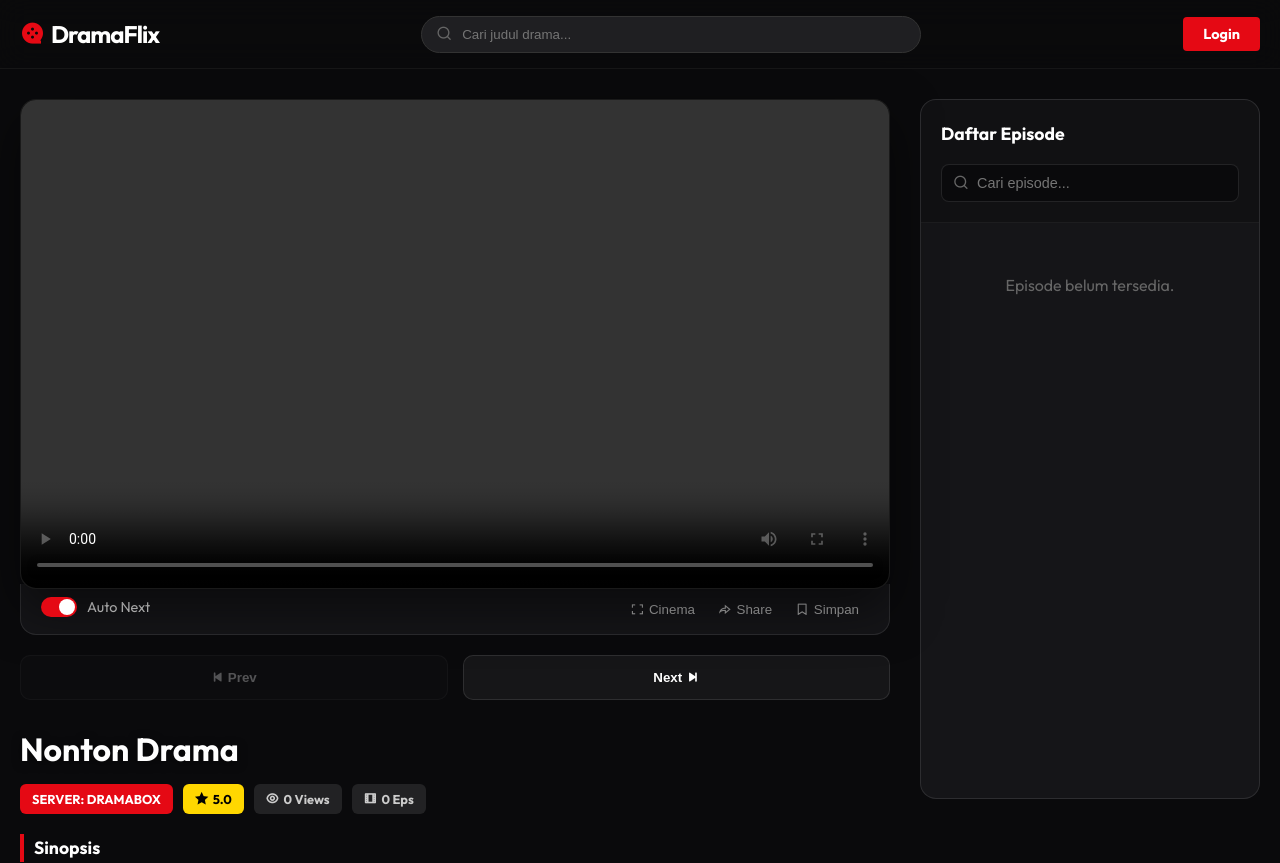
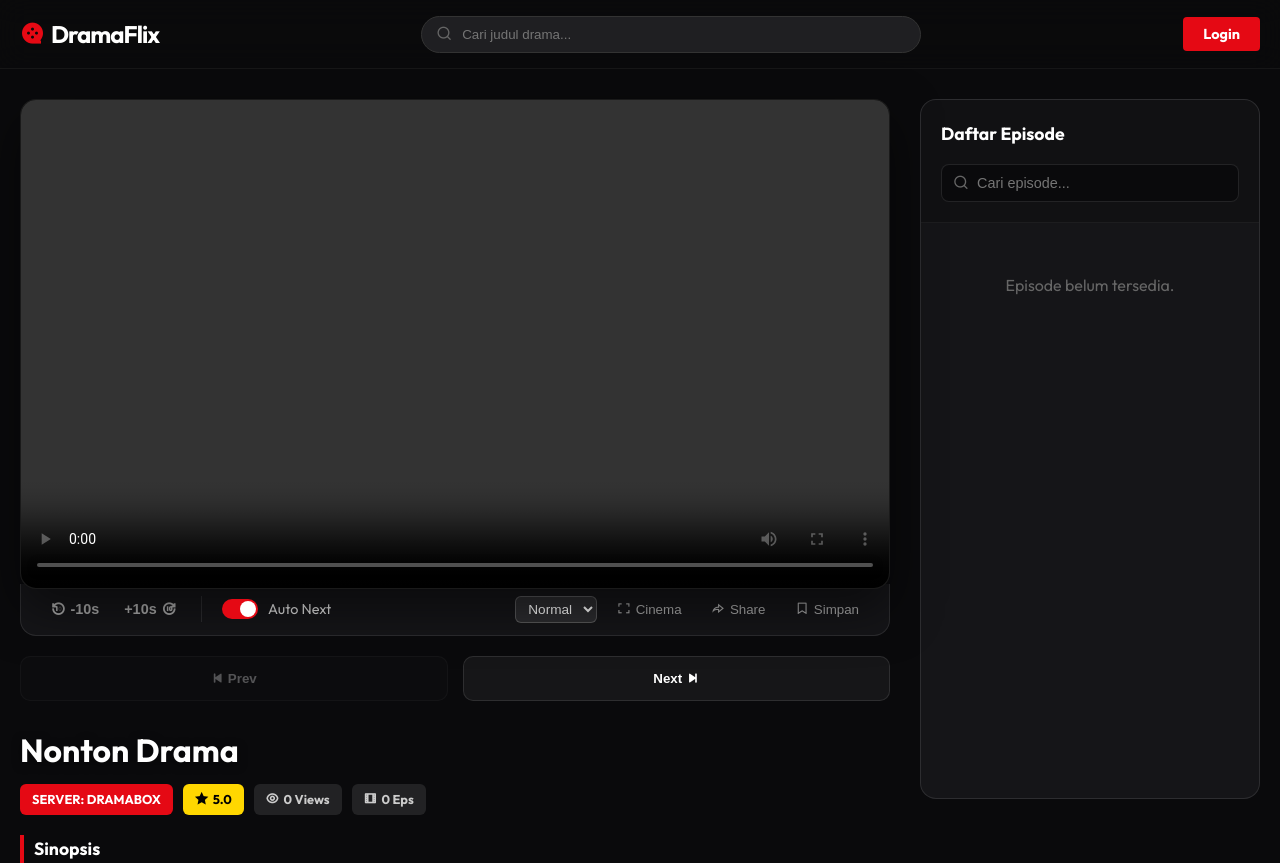
Before and after one commit to kangaman/agcdramabox, a PHP site: template views/public/watch.php in a window 1280 px wide. Shown: the top 863 px of the page. Run offline with PHP 8.4, Linux system fonts and the light colour scheme; the template is opened without the code that fills it, so the values that code supplies are empty.

Commit message:
Update watch.php

```diff
--- a/views/public/watch.php
+++ b/views/public/watch.php
@@ -66,10 +66,28 @@ $urlId = $_GET['id'] ?? '';
         </div>
 
         <div class="player-toolbar">
-            <div class="toolbar-left">
-                <label class="switch-toggle"><input type="checkbox" id="autoNext" checked><span class="slider"></span><span class="label-text">Auto Next</span></label>
+    <div class="toolbar-left" style="display:flex; align-items:center; gap:15px;">
+        <div class="skip-controls">
+            <button onclick="skipTime(-10)" class="tool-btn" title="Mundur 10s"><i class="ri-replay-10-line"></i> -10s</button>
+            <button onclick="skipTime(10)" class="tool-btn" title="Maju 10s">+10s <i class="ri-forward-10-line"></i></button>
         </div>
-            <div class="toolbar-right">
+
+        <label class="switch-toggle">
+            <input type="checkbox" id="autoNext" checked>
+            <span class="slider"></span>
+            <span class="label-text">Auto Next</span>
+        </label>
+    </div>
+
+    <div class="toolbar-right" style="display:flex; align-items:center; gap:10px;">
+        <select id="speedSelect" onchange="changeSpeed(this)" class="tool-select">
+            <option value="0.5">0.5x</option>
+            <option value="1.0" selected>Normal</option>
+            <option value="1.25">1.25x</option>
+            <option value="1.5">1.5x</option>
+            <option value="2.0">2.0x</option>
+        </select>
+
         <button onclick="toggleCinema()" class="tool-btn"><i class="ri-fullscreen-line"></i> Cinema</button>
         <button onclick="shareDrama()" class="tool-btn"><i class="ri-share-forward-line"></i> Share</button>
         <button onclick="toggleBookmark()" class="tool-btn" id="btnBookmark">
@@ -163,6 +181,25 @@ document.addEventListener('DOMContentLoaded', function() {
         if(first) first.click();
     }
 });
+
+// [FITUR BARU] Event Listener untuk Simpan Detik Terakhir
+video.addEventListener('timeupdate', function() {
+    // Simpan posisi setiap 5 detik (agar tidak memberatkan storage)
+    // Format Key: resume_IDDRAMA_IDEPS
+    if(video.currentTime > 5 && !video.paused) {
+        localStorage.setItem('resume_' + dramaId + '_' + currentEp, video.currentTime);
+    }
+});
+
+// [FITUR BARU] Fungsi Skip
+function skipTime(seconds) {
+    video.currentTime += seconds;
+}
+
+// [FITUR BARU] Fungsi Ganti Speed
+function changeSpeed(el) {
+    video.playbackRate = parseFloat(el.value);
+}
 
 // 2. AUTO NEXT
 video.addEventListener('ended', function() {
@@ -379,4 +416,40 @@ function shareDrama() { if(navigator.share) navigator.share({title:dramaTitle, u
 .paywall-overlay { position:absolute; top:0; left:0; width:100%; height:100%; background:rgba(0,0,0,0.95); display:flex; flex-direction:column; align-items:center; justify-content:center; z-index:10; }
 .btn-upgrade { background:var(--primary); color:white; padding:12px 30px; border-radius:50px; text-decoration:none; margin-top:20px; display:inline-block; font-weight:bold; font-size:1rem; box-shadow:0 5px 20px rgba(229,9,20,0.4); }
 @media(max-width:900px){ .theater-container{grid-template-columns:1fr;} .playlist-wrapper{height:500px;} }
+/* [FITUR BARU] Style untuk Select & Skip */
+.tool-select {
+    background: rgba(255,255,255,0.1);
+    border: 1px solid rgba(255,255,255,0.2);
+    color: #fff;
+    padding: 4px 8px;
+    border-radius: 6px;
+    cursor: pointer;
+    font-size: 0.85rem;
+    outline: none;
+}
+.tool-select option {
+    background: #151518;
+    color: white;
+}
+.skip-controls {
+    display: flex;
+    gap: 5px;
+    border-right: 1px solid rgba(255,255,255,0.1);
+    padding-right: 15px;
+    margin-right: 5px;
+}
+.skip-controls button {
+    font-size: 0.9rem;
+    font-weight: 600;
+}
+.skip-controls button:hover {
+    color: var(--primary);
+}
+
+/* Responsive: Sembunyikan label text di HP */
+@media (max-width: 600px) {
+    .label-text { display: none; }
+    .skip-controls { border: none; padding: 0; margin: 0; }
+    .tool-btn { font-size: 0.8rem; padding: 5px; }
+}
 </style>
```
Lines whose indentation alone changed are shown as unchanged.
